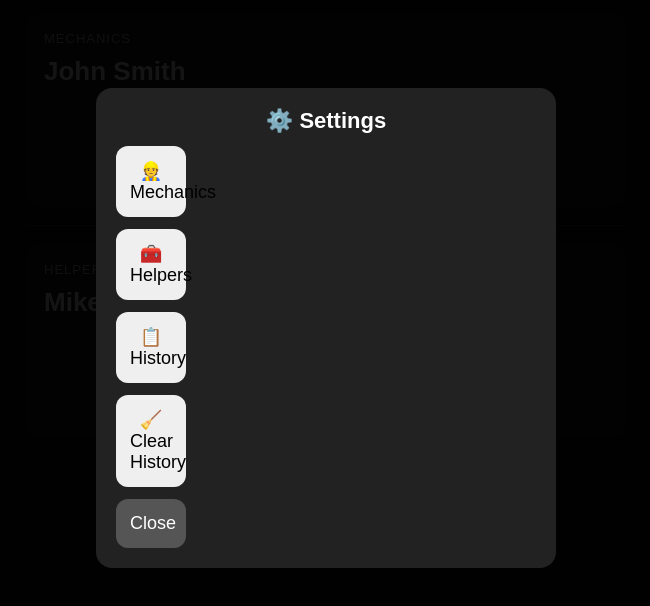
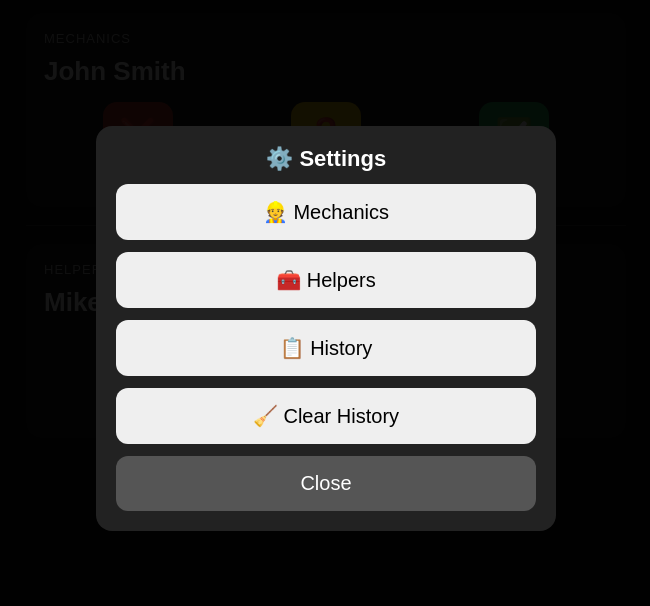
Before and after one commit to pabitzkyt-sys/ot-dispatch, a plain HTML site: page index.html in a window 1280 px wide. Both pictures are taken after a click on the element "⚙️". Shown: the part 72-678 px from the top of the page, without its empty margins (314-964 px from the left). Drawn offline with Linux system fonts and the light colour scheme.

Commit message:
Update style.css

```diff
--- a/style.css
+++ b/style.css
@@ -118,9 +118,12 @@ button {
 }
 
 .menuPanel button {
-  font-size: 18px;
-  padding: 14px;
+  font-size: 20px;
+  padding: 16px;
   border-radius: 12px;
+  width: 100%;
+  border: none;
+  text-align: center;
 }
 
 .closeBtn {
```
